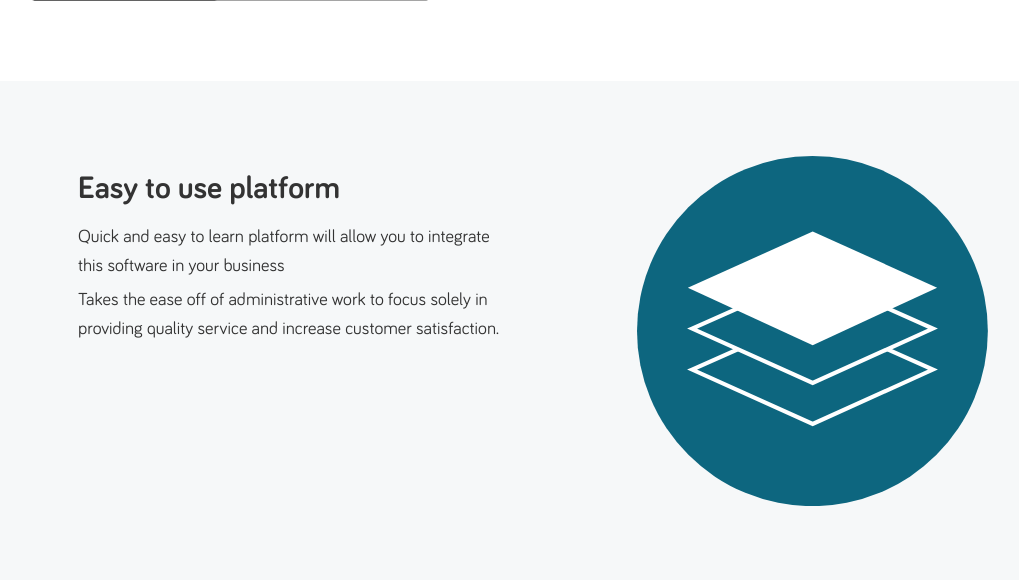
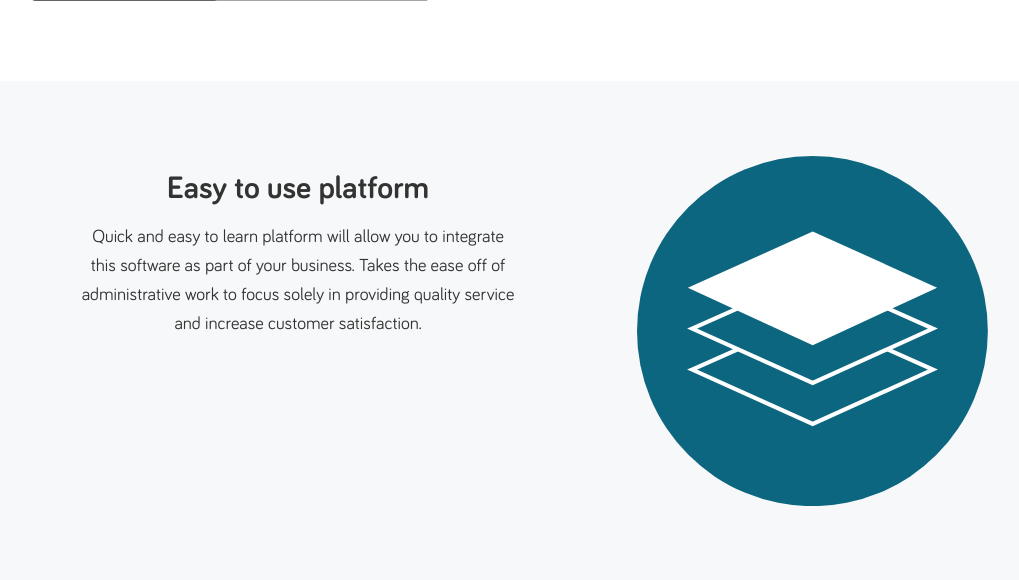
Before and after one commit to derek-nguyen/sephyr, a Django app: page / in a window 1280 px wide. Shown: the part 1746-2326 px from the top of the page, without its empty margins (132-1151 px from the left). Run offline with Django 3.2, Linux system fonts and the light colour scheme; some libraries are stand-ins or nearby versions.

Commit message:
minor changes in index/css

```diff
--- a/app/templates/index.html
+++ b/app/templates/index.html
@@ -91,8 +91,7 @@
 		<div class="feature-c">
 			<div class="feature-c-copy">
 				<h2>Easy to use platform</h2>
-				<p>Quick and easy to learn platform will allow you to integrate this software in your business</p>
-				<p style="padding-top: 5px;"> Takes the ease off of administrative work to focus solely in providing quality service and increase customer satisfaction.</p>
+				<p>Quick and easy to learn platform will allow you to integrate this software as part of your business. Takes the ease off of administrative work to focus solely in providing quality service and increase customer satisfaction.</p>
 			</div>
 			<div class="feature-c-image">
 				<img class="center-block" src="{% static "images/Icons/platform_icon.svg" %}" />
--- a/static/css/main.css
+++ b/static/css/main.css
@@ -337,8 +337,6 @@ img {
 .feature-c {
 	max-width: 960px;
 	margin: 0 auto;
-	text-align: left;
-
 }
 
 .feature-c-copy {
```
